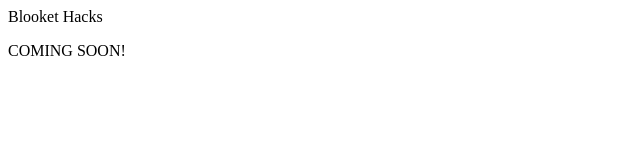
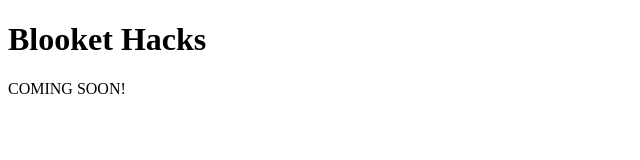
Before and after one commit to ChewieTheHusky/Blooket-Hacks, a plain HTML site: page index.html in a window 1280 px wide. Shown: the whole page, without its empty margins (0-640 px from the left). Drawn offline with Linux system fonts and the light colour scheme.

Commit message:
Actually format the html properly
Signed-off-by: FlappyTheBats <bat@flappy.codes>

```diff
--- a/index.html
+++ b/index.html
@@ -4,5 +4,9 @@
     <meta charset="utf-8">
     <meta name="viewport" content="width=device-width">
     <title>Blooket Hacks</title>
-  <h0>Blooket Hacks</h0>
-  <p>COMING SOON!</p>
+  </head>
+  <body>
+    <h1>Blooket Hacks</h1>
+    <p>COMING SOON!</p>
+  </body>
+</html>
```
